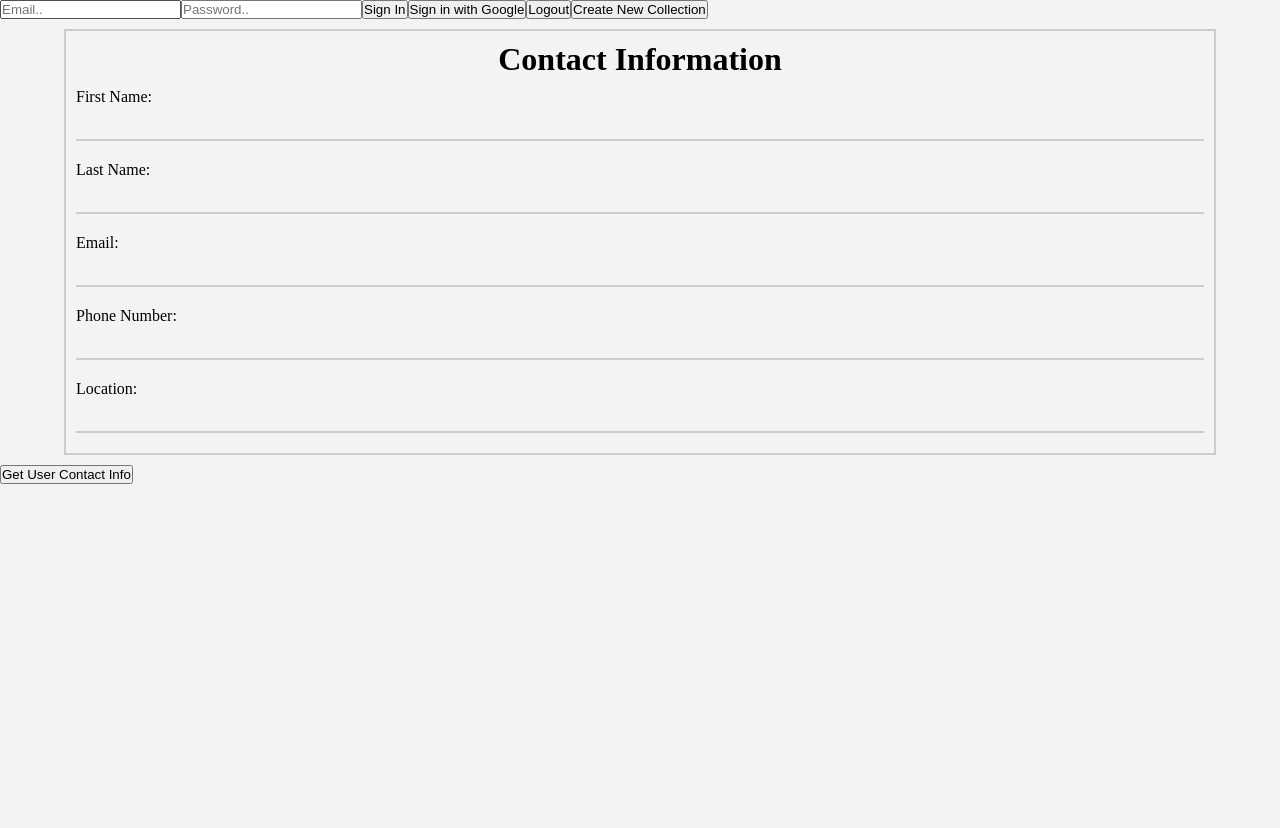
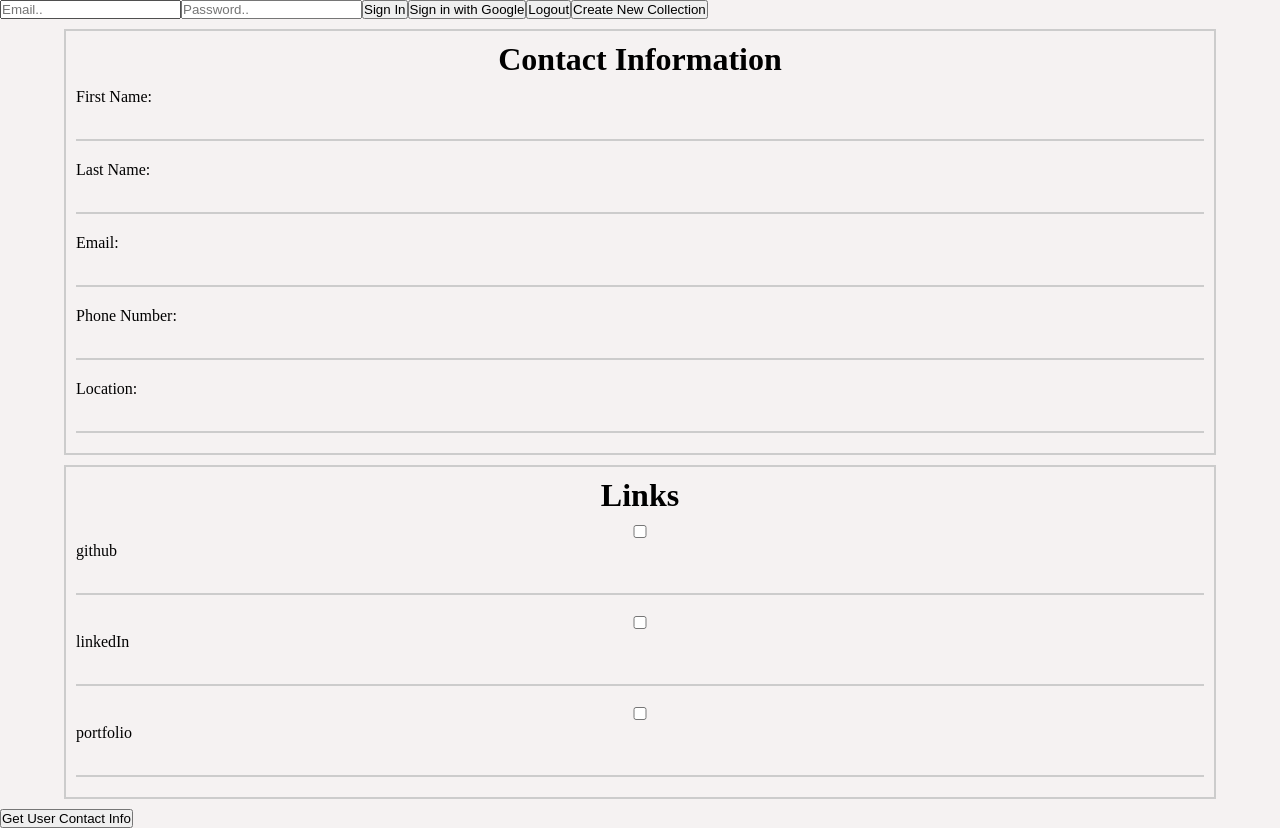
Before and after one commit to sockulags/CV_Builder, a React (Vite) app: page / in a window 1280 px wide. Before the commit the page ends 800 px from the top, so only its background shows below. Built offline with nearby package versions, Linux system fonts and the light colour scheme; no server answers.

Commit message:
Boilerplate links form

```diff
--- a/src/components/CvComponent.tsx
+++ b/src/components/CvComponent.tsx
@@ -1,19 +1,20 @@
 import React, { useContext, useState } from 'react';
 import {ContactInfo} from "./ContactInfo"
-// import Links from './Links';
+import { LinksComponent } from './LinksComponent';
 // import Profile from './Profile';
 // import Summary from './Summary';
 // import WorkExperience from './WorkExperience';
 // import Education from './Education';
-import { ContactProps} from '../interface';
+import { ContactProps, LinkProps} from '../interface';
 import { CvContext } from '../context/CVContext';
+
 
 export const CvComponent = () => {
 
 const userData = useContext(CvContext);
   // Define state variables
   const [contactInfo, setContactInfo] = useState<ContactProps | undefined>(userData.contactInfo);
-//   const [links, setLinks] = useState({});
+  const [links, setLinks] = useState<LinkProps | undefined>(userData.links);
 //   const [profile, setProfile] = useState('');
 //   const [summary, setSummary] = useState('');
 //   const [workExperience, setWorkExperience] = useState([]);
@@ -25,10 +26,10 @@ const userData = useContext(CvContext);
     setContactInfo(newContactInfo);
   };
 
-//   // Function to update links
-//   const updateLinks = (newLinks) => {
-//     setLinks(newLinks);
-//   };
+  // Function to update links
+  const updateLinks = (newLinks:LinkProps) => {
+    setLinks(newLinks);
+  };
 
 //   // Function to update profile
 //   const updateProfile = (newProfile) => {
@@ -53,8 +54,8 @@ const userData = useContext(CvContext);
   return (
     <div className="cvcomponent-container">
       <ContactInfo contactInfo={contactInfo} onUpdateContactInfo={updateContactInfo} />
-      {/* <Links links={links} onUpdateLinks={updateLinks} />
-      <Profile profile={profile} onUpdateProfile={updateProfile} />
+       <LinksComponent links={links} onUpdateLinks={updateLinks} />
+      {/*<Profile profile={profile} onUpdateProfile={updateProfile} />
       <Summary summary={summary} onUpdateSummary={updateSummary} />
       <WorkExperience workExperience={workExperience} onUpdateWorkExperience={updateWorkExperience} />
       <Education education={education} onUpdateEducation={updateEducation} /> */}
--- /dev/null
+++ b/src/components/LinksComponent.tsx
@@ -0,0 +1,67 @@
+import React, { useState } from 'react';
+import { LinkProps } from '../interface';
+
+interface Props {
+  links: LinkProps | undefined;
+  onUpdateLinks: (links: LinkProps) => void;
+}
+
+export const LinksComponent = ({ links, onUpdateLinks }: Props) => {
+  const [githubChecked, setGithubChecked] = useState(!!links?.github);
+  const [linkedInChecked, setLinkedInChecked] = useState(!!links?.linkedIn);
+  const [portfolioChecked, setPortfolioChecked] = useState(!!links?.portfolio);
+
+  const renderInputContainer = (name: keyof LinkProps, checked: boolean, value: string | undefined) => {
+    const handleCheckboxChange = () => {
+      switch (name) {
+        case 'github':
+          setGithubChecked(!githubChecked);
+          break;
+        case 'linkedIn':
+          setLinkedInChecked(!linkedInChecked);
+          break;
+        case 'portfolio':
+          setPortfolioChecked(!portfolioChecked);
+          break;
+        default:
+          break;
+      }
+    };
+
+    const handleInputChange = (e: React.ChangeEvent<HTMLInputElement>) => {
+      const { name, value } = e.target;
+      onUpdateLinks({ ...links, [name]: value });
+    };
+
+    return (
+      <div className="input-container">
+        <input
+          type="checkbox"
+          name={name}
+          checked={checked}
+          onChange={handleCheckboxChange}
+        />
+        <label>{name}</label>
+        <input
+          type="url"
+          name={name}
+          value={value || ''}
+          onChange={handleInputChange}
+          disabled={!checked}
+        />
+        <div className="underline" />
+      </div>
+    );
+  };
+
+  return (
+    <div className='linkscomponent-container'>
+      <form>
+        <h1>Links</h1>
+        {renderInputContainer('github', githubChecked, links?.github)}
+        {renderInputContainer('linkedIn', linkedInChecked, links?.linkedIn)}
+        {renderInputContainer('portfolio', portfolioChecked, links?.portfolio)}
+      </form>
+    </div>
+  );
+}
--- a/src/components/auth.tsx
+++ b/src/components/auth.tsx
@@ -3,7 +3,7 @@ import { auth, googleProvider, db } from "../config/firebase";
 import { createUserWithEmailAndPassword, signInWithPopup, signOut } from "firebase/auth";
 import { collection, doc, getDoc, setDoc, addDoc } from "firebase/firestore";
 import { FirebaseError } from "firebase/app";
-import { ContactInfo } from "../interface";
+
 
 export const Auth = () => {
     const [email, setEmail] = useState("");
@@ -44,7 +44,7 @@ export const Auth = () => {
                 console.log("User profile already exists for", user.email);
             } else {
                 console.log("Creating user profile for", user.email);
-                const contactInfo:ContactInfo = {
+                const contactInfo = {
                     email: user.email,
                 }
 
--- a/src/context/CVContext.tsx
+++ b/src/context/CVContext.tsx
@@ -1,11 +1,11 @@
 import React, { createContext, useState, useEffect, ReactNode } from 'react';
 import { auth, db } from '../config/firebase';
 import { getDoc, doc } from 'firebase/firestore';
-import { ContactProps, Education, Links, WorkExperience } from '../interface';
+import { ContactProps, Education, LinkProps, WorkExperience } from '../interface';
 
 interface CvData {
   contactInfo?: ContactProps;
-  links?: Links;
+  links?: LinkProps;
   workExperience?: WorkExperience[];
   education?: Education[];
 }
--- a/src/interface.ts
+++ b/src/interface.ts
@@ -1,5 +1,5 @@
 
-export interface Links{
+export interface LinkProps{
     github?: string;
     linkedIn?: string;
     portfolio?: string;
```
Also changed, not shown: src/components/sdfsd.tsx (deleted, +0 -104 lines).
